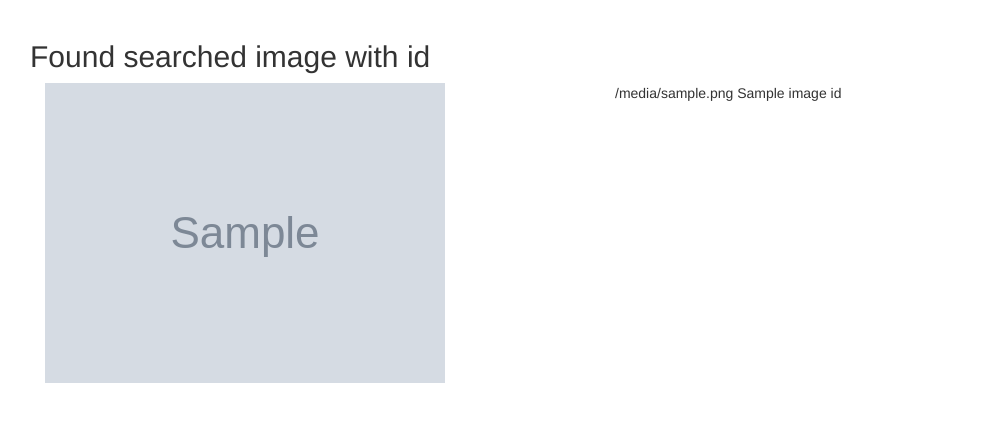
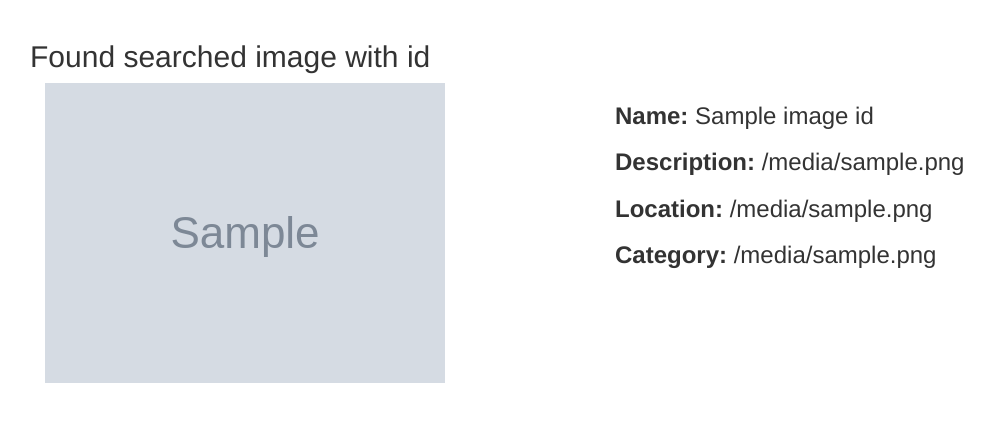
Before and after one commit to eliki-hue/eliki-gallery, a Django app: template myGallery/templates/search_id.html in a window 1280 px wide. Shown: the part 120-542 px from the top of the page, without its empty margins (25-1019 px from the left). Run offline with Django 4.2, Linux system fonts and the light colour scheme; the template is opened without the code that fills it: most values are stand-ins (such as "Sample title", 1, 10 or a date in 2020); grey boxes marked "Sample" are stand-in pictures; some libraries are stand-ins or nearby versions.

Commit message:
formated search_id.html

```diff
--- a/myGallery/templates/search_id.html
+++ b/myGallery/templates/search_id.html
@@ -19,8 +19,11 @@
     <div class="col-xs-6 col-sm-6 col-md-6 col-lg-6">
       <img src="{{image_id.image.url}}" class="img-responsive" alt="Image">
     </div>
-    {{image_id.image_description}}
-    {{image_id.image_name}}
+    <h3><strong>Name: </strong> {{image_id.image_name}}</h3>
+    <h3> <strong> Description:</strong> {{image_id.image_description}}</h3>
+    <h3><strong>Location: </strong>{{image_id.image_location}}</h3>
+    <h3><strong>Category: </strong>{{image_id.image_category}}</h3>
+
 
 
   {% endif %}
```
